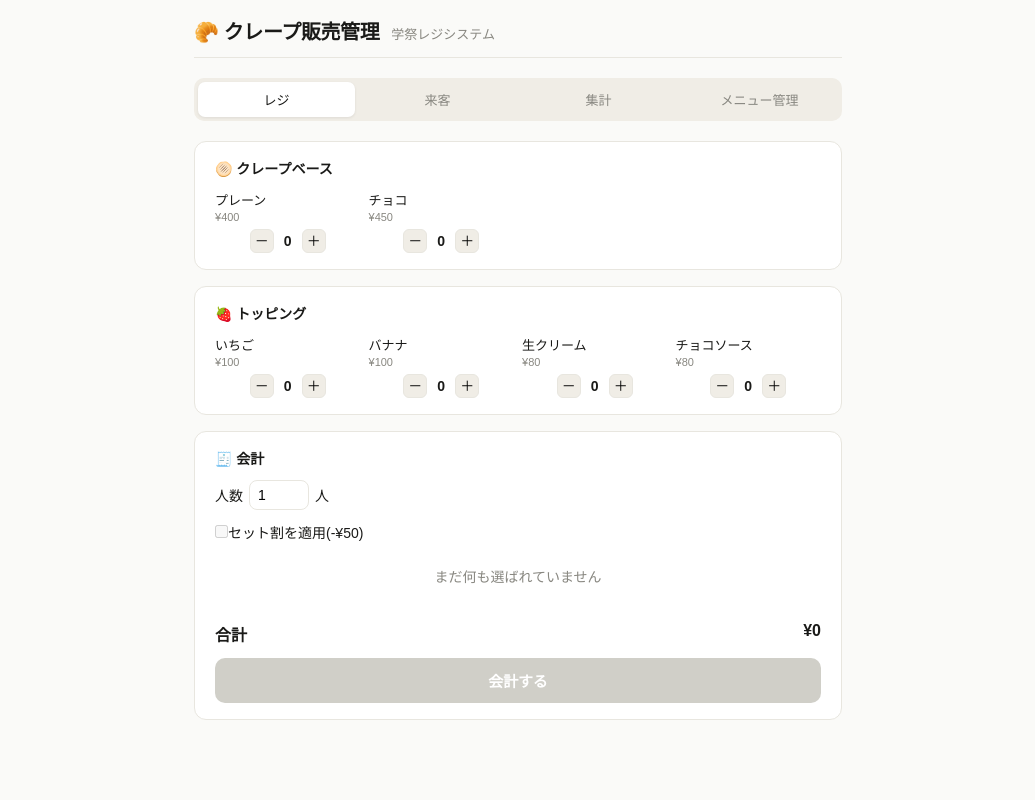
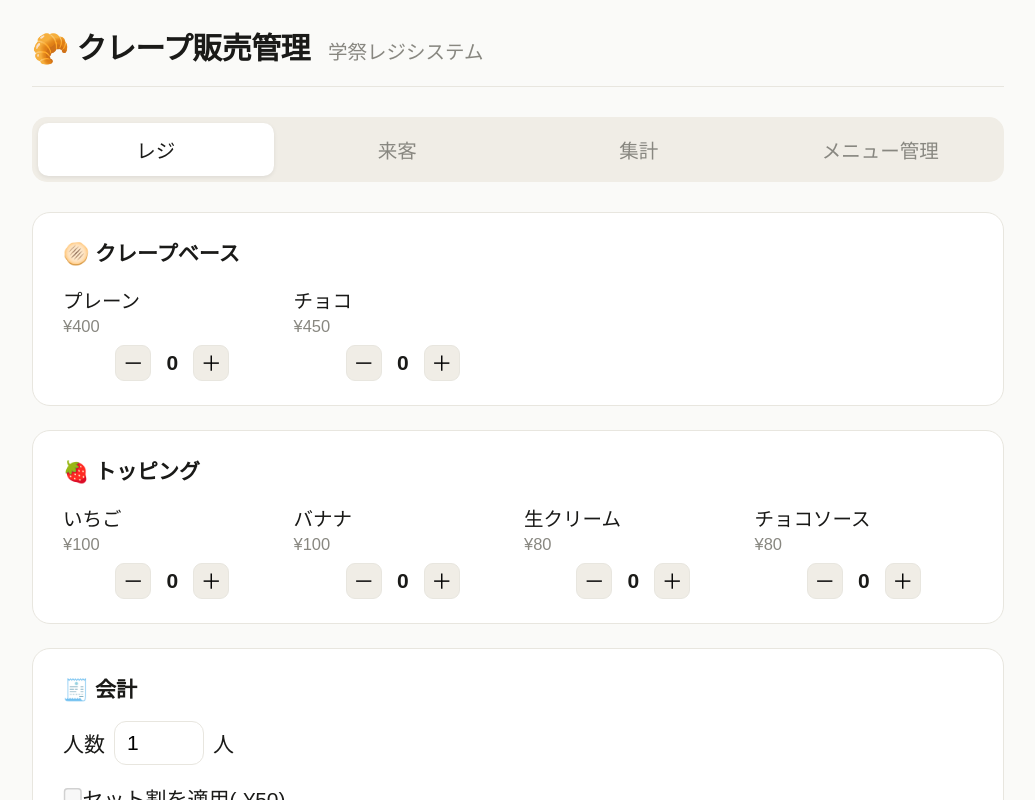
Before and after one commit to Pell4ca/schoolFesPosSys, a React (Vite) app: page / in a window 1280 px wide. Shown: the top 800 px of the page, without its empty margins (122-1157 px from the left). Built offline with nearby package versions, Linux system fonts and the light colour scheme.

Commit message:
リサイズ

```diff
--- a/src/index.css
+++ b/src/index.css
@@ -7,6 +7,7 @@
 body {
   background: #fafaf8;
   min-height: 100vh;
+  zoom:1.5;
 }
 
 #root {
```
